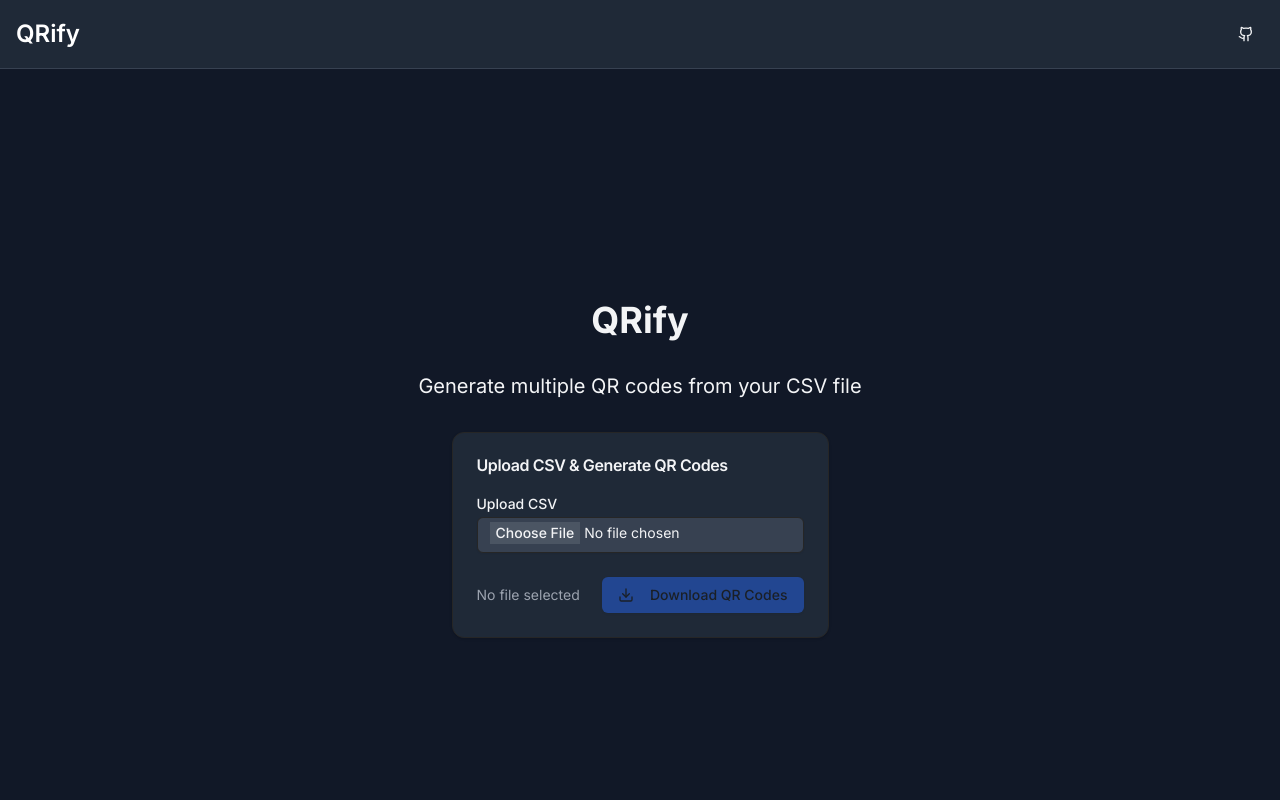
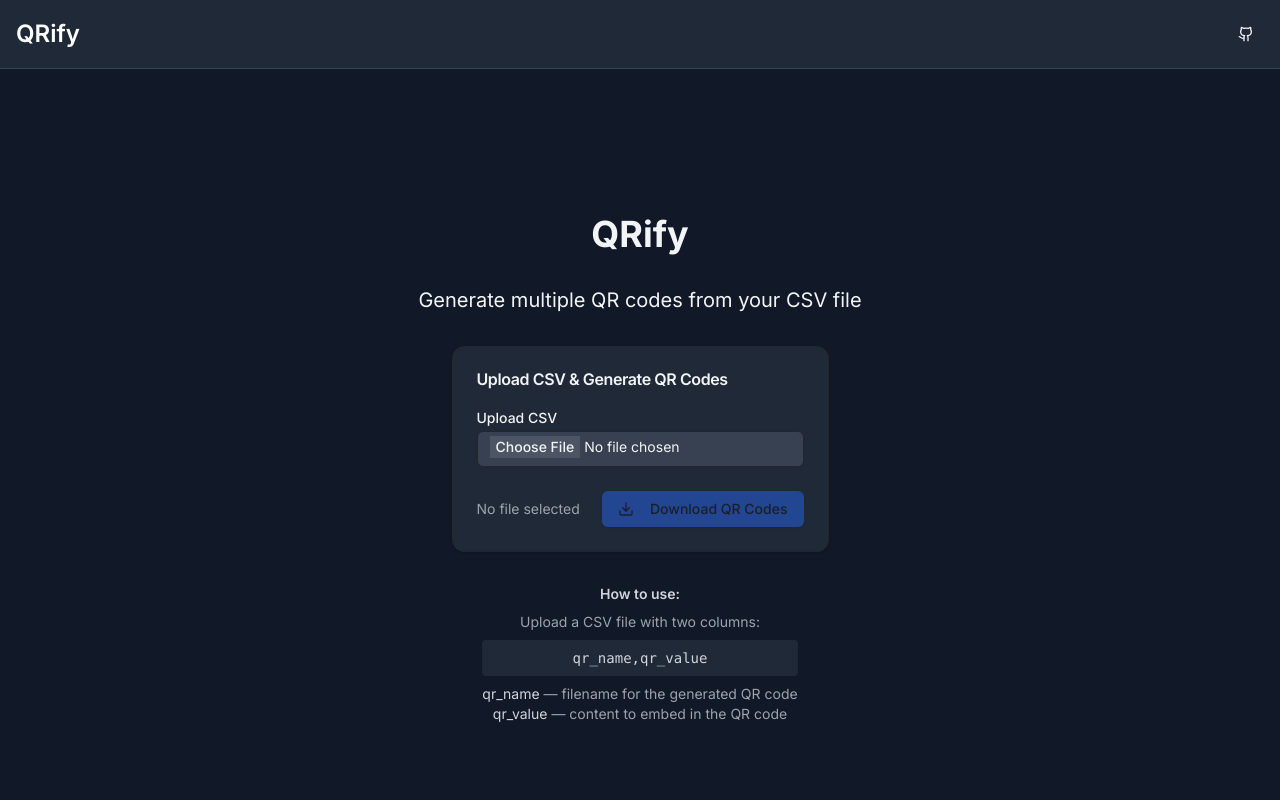
Before and after one commit to lakminagamage/qrify, a Next.js app: page / in a window 1280 px wide. Shown: the top 800 px of the page. Built offline with nearby package versions, Linux system fonts and the light colour scheme.

Commit message:
updating QR code generation process

```diff
--- a/app/page.tsx
+++ b/app/page.tsx
@@ -6,6 +6,17 @@ export default function Home() {
       <h1 className="text-4xl font-bold mb-8">QRify</h1>
       <p className="text-xl mb-8">Generate multiple QR codes from your CSV file</p>
       <QRifyUploader />
+      <div className="mt-8 max-w-md text-center text-sm text-gray-400">
+        <p className="font-semibold text-gray-300 mb-2">How to use:</p>
+        <p>Upload a CSV file with two columns:</p>
+        <code className="block bg-gray-800 rounded px-3 py-2 mt-2 text-gray-300">
+          qr_name,qr_value
+        </code>
+        <p className="mt-2">
+          <span className="text-gray-300">qr_name</span> — filename for the generated QR code<br />
+          <span className="text-gray-300">qr_value</span> — content to embed in the QR code
+        </p>
+      </div>
     </main>
   )
 }
--- a/components/qrify-uploader.tsx
+++ b/components/qrify-uploader.tsx
@@ -44,15 +44,17 @@ export default function QRifyUploader(): JSX.Element {
     if (!file) return
 
     Papa.parse<string[]>(file, {
+      header: true,
+      skipEmptyLines: true,
       complete: async (results) => {
         const zip = new JSZip()
-        const rows = results.data as string[][]
+        const rows = results.data as { qr_name: string; qr_value: string }[]
 
         for (let i = 0; i < rows.length; i++) {
-          const [text] = rows[i]
-          if (text) {
-            const qrCodeDataUrl = await QRCode.toDataURL(text, { errorCorrectionLevel: 'H' })
-            zip.file(`${text}.png`, qrCodeDataUrl.split(',')[1], { base64: true })
+          const { qr_name, qr_value } = rows[i]
+          if (qr_name && qr_value) {
+            const qrCodeDataUrl = await QRCode.toDataURL(qr_value, { errorCorrectionLevel: 'H' })
+            zip.file(`${qr_name}.png`, qrCodeDataUrl.split(',')[1], { base64: true })
           }
         }
 
```
